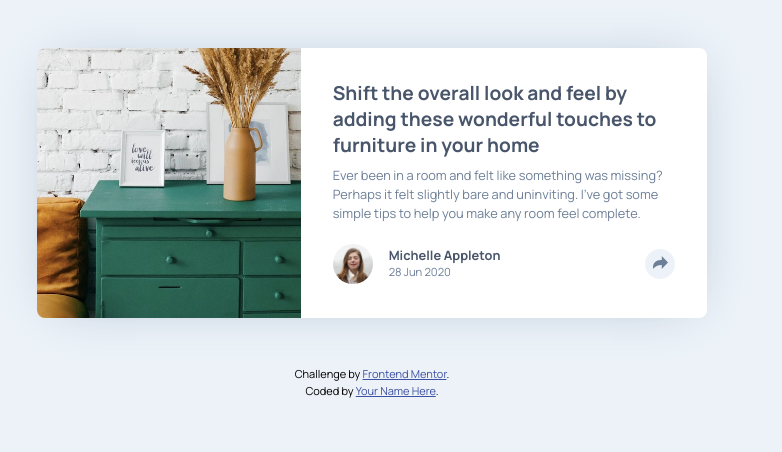
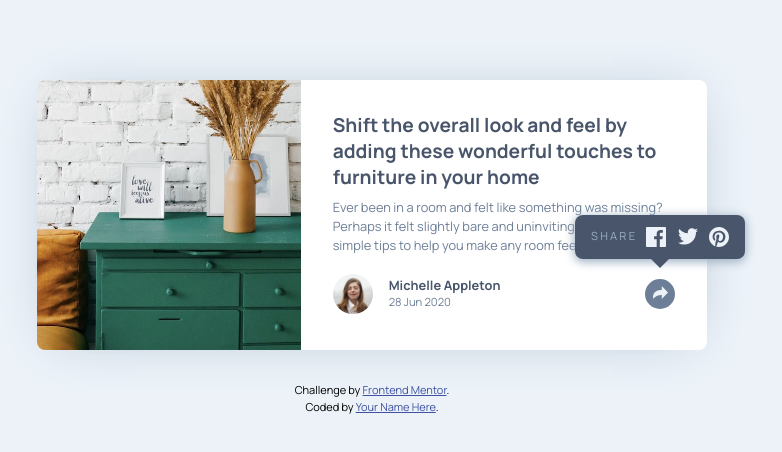
Before and after one commit to dolphius21/Article-Preview-Component, a plain HTML site: page index.html in a window 1280 px wide. Both pictures are taken after a click on the button 928 px from the left and 263 px from the top of the page. Shown: the whole page, without its empty margins (268-1050 px from the left). Drawn offline with Linux system fonts and the light colour scheme.

Commit message:
added interactivity

```diff
--- a/index.html
+++ b/index.html
@@ -56,13 +56,35 @@
               />
             </svg>
           </div>
-          <button class="article-share-button">
+          <button class="article-share-btn">
             <svg xmlns="http://www.w3.org/2000/svg" width="15" height="13">
               <path
                 fill="#6E8098"
                 d="M15 6.495L8.766.014V3.88H7.441C3.33 3.88 0 7.039 0 10.936v2.049l.589-.612C2.59 10.294 5.422 9.11 8.39 9.11h.375v3.867L15 6.495z"
               />
             </svg>
+            <div class="article-btn-tooltip">
+              <p>S H A R E</p>
+              <svg xmlns="http://www.w3.org/2000/svg" width="20" height="20">
+                <path
+                  fill="#FFF"
+                  d="M18.896 0H1.104C.494 0 0 .494 0 1.104v17.793C0 19.506.494 20 1.104 20h9.58v-7.745H8.076V9.237h2.606V7.01c0-2.583 1.578-3.99 3.883-3.99 1.104 0 2.052.082 2.329.119v2.7h-1.598c-1.254 0-1.496.597-1.496 1.47v1.928h2.989l-.39 3.018h-2.6V20h5.098c.608 0 1.102-.494 1.102-1.104V1.104C20 .494 19.506 0 18.896 0z"
+                />
+              </svg>
+              <svg xmlns="http://www.w3.org/2000/svg" width="20" height="17">
+                <path
+                  fill="#FFF"
+                  d="M20 2.172a8.192 8.192 0 01-2.357.646 4.11 4.11 0 001.804-2.27 8.22 8.22 0 01-2.605.996A4.096 4.096 0 0013.847.248c-2.65 0-4.596 2.472-3.998 5.037A11.648 11.648 0 011.392 1a4.109 4.109 0 001.27 5.478 4.086 4.086 0 01-1.858-.513c-.045 1.9 1.318 3.679 3.291 4.075a4.113 4.113 0 01-1.853.07 4.106 4.106 0 003.833 2.849A8.25 8.25 0 010 14.658a11.616 11.616 0 006.29 1.843c7.618 0 11.922-6.434 11.663-12.205A8.354 8.354 0 0020 2.172z"
+                />
+              </svg>
+              <svg xmlns="http://www.w3.org/2000/svg" width="20" height="20">
+                <path
+                  fill="#FFF"
+                  d="M10 0C4.478 0 0 4.477 0 10c0 4.237 2.636 7.855 6.356 9.312-.088-.791-.167-2.005.035-2.868.182-.78 1.172-4.97 1.172-4.97s-.299-.6-.299-1.486c0-1.39.806-2.428 1.81-2.428.852 0 1.264.64 1.264 1.408 0 .858-.545 2.14-.828 3.33-.236.995.5 1.807 1.48 1.807 1.778 0 3.144-1.874 3.144-4.58 0-2.393-1.72-4.068-4.177-4.068-2.845 0-4.515 2.135-4.515 4.34 0 .859.331 1.781.745 2.281a.3.3 0 01.069.288l-.278 1.133c-.044.183-.145.223-.335.134-1.249-.581-2.03-2.407-2.03-3.874 0-3.154 2.292-6.052 6.608-6.052 3.469 0 6.165 2.473 6.165 5.776 0 3.447-2.173 6.22-5.19 6.22-1.013 0-1.965-.525-2.291-1.148l-.623 2.378c-.226.869-.835 1.958-1.244 2.621.937.29 1.931.446 2.962.446 5.522 0 10-4.477 10-10S15.522 0 10 0z"
+                />
+              </svg>
+              <div class="triangle"></div>
+            </div>
           </button>
         </div>
       </div>
--- a/js/main.js
+++ b/js/main.js
@@ -0,0 +1,41 @@
+const articleBtn = document.querySelector(".article-share-btn");
+
+let active = false;
+
+articleBtn.addEventListener("click", toggleBtn);
+
+function toggleBtn() {
+  const articleFooter = document.querySelector(".article-footer");
+  const articleShare = document.querySelector(".article-share");
+  const articleAvatar = document.querySelector(".article-author-avatar");
+  const articleInfo = document.querySelector(".article-info");
+  const toolTip = document.querySelector(".article-btn-tooltip");
+
+  if (window.screen.width <= 767) {
+    if (!active) {
+      articleFooter.classList.add("bg-dark");
+      articleBtn.classList.add("btn-dark");
+      articleShare.style.display = "flex";
+      articleAvatar.style.display = "none";
+      articleInfo.style.display = "none";
+      active = true;
+    } else {
+      articleFooter.classList.remove("bg-dark");
+      articleBtn.classList.remove("btn-dark");
+      articleShare.style.display = "none";
+      articleAvatar.style.display = "block";
+      articleInfo.style.display = "block";
+      active = false;
+    }
+  } else {
+    if (!active) {
+      articleBtn.classList.add("btn-dark");
+      toolTip.style.display = "flex";
+      active = true;
+    } else {
+      articleBtn.classList.remove("btn-dark");
+      toolTip.style.display = "none";
+      active = false;
+    }
+  }
+}
--- a/scss/_config.scss
+++ b/scss/_config.scss
@@ -10,6 +10,14 @@ $light-accent-color: hsl(210, 46%, 95%);
   font-family: "Manrope", sans-serif;
 }
 
+@function set-color($color) {
+  @if (lightness($color) > 40%) {
+    @return $primary-color;
+  } @else {
+    @return $dark-accent-color;
+  }
+}
+
 @mixin media-lg {
   @media screen and (min-width: 768px) {
     @content;
--- a/scss/main.scss
+++ b/scss/main.scss
@@ -10,9 +10,8 @@ p {
 
 .article {
   max-width: 90%;
-  margin: 3rem auto;
+  margin: 5rem auto 2rem;
   background: white;
-  overflow: hidden;
   border-radius: 0.5rem;
   box-shadow: 1px 1px 50px -20px $dark-accent-color;
   @include media-lg {
@@ -24,9 +23,11 @@ p {
     width: 100%;
     height: 220px;
     overflow: hidden;
+    border-radius: 0.5rem 0.5rem 0 0;
     @include media-lg {
       height: 270px;
       width: 100%;
+      border-radius: 0.5rem 0 0 0.5rem;
     }
   }
 
@@ -65,7 +66,10 @@ p {
   &-footer {
     display: flex;
     align-items: center;
+    height: 88px;
     padding: 1.5rem 2rem;
+    transition: 500ms ease-in-out;
+    border-radius: 0 0 0.5rem 0.5rem;
     @include media-lg {
       padding: 1.25rem 2rem 2rem;
     }
@@ -76,10 +80,12 @@ p {
     height: 40px;
     border-radius: 50%;
     margin-right: 1rem;
+    transition: 500ms ease-in-out;
   }
 
   &-info {
     flex: 2;
+    transition: 500ms ease-in-out;
   }
 
   &-author-name {
@@ -95,11 +101,14 @@ p {
   &-share {
     flex: 2;
     display: flex;
+
     align-items: center;
     display: none;
+    transition: 500ms ease-in-out;
 
     p {
-      color: $dark-accent-color;
+      color: set-color($primary-color);
+      font-size: 0.8rem;
     }
 
     p,
@@ -108,13 +117,45 @@ p {
     }
   }
 
-  &-share-button {
+  &-share-btn {
     border: none;
     background: $light-accent-color;
     width: 30px;
     height: 30px;
     border-radius: 50%;
     cursor: pointer;
+    transition: 500ms ease-in-out;
+    position: relative;
+  }
+
+  &-btn-tooltip {
+    position: absolute;
+    display: none;
+    justify-content: space-between;
+    align-items: center;
+    width: 170px;
+    padding: 0.75rem 1rem;
+    bottom: 50px;
+    left: -70px;
+    border-radius: 0.5rem;
+    background: $primary-color;
+    box-shadow: 0 2px 10px 1px $dark-accent-color;
+
+    p {
+      color: set-color($primary-color);
+      font-size: 0.7rem;
+    }
+  }
+
+  .triangle {
+    position: absolute;
+    border: solid;
+    border-width: 10px 10px 0 10px;
+    border-color: $primary-color transparent transparent transparent;
+    top: 43px;
+    left: 75px;
+    width: 0;
+    height: 0;
   }
 }
 
@@ -126,3 +167,16 @@ p {
     color: hsl(228, 45%, 44%);
   }
 }
+
+.bg-dark {
+  background: $primary-color;
+}
+
+.btn-dark {
+  background: $secondary-color;
+  svg {
+    path {
+      fill: $light-accent-color;
+    }
+  }
+}
```
Also changed, not shown: css/main.css, 1 other file.
